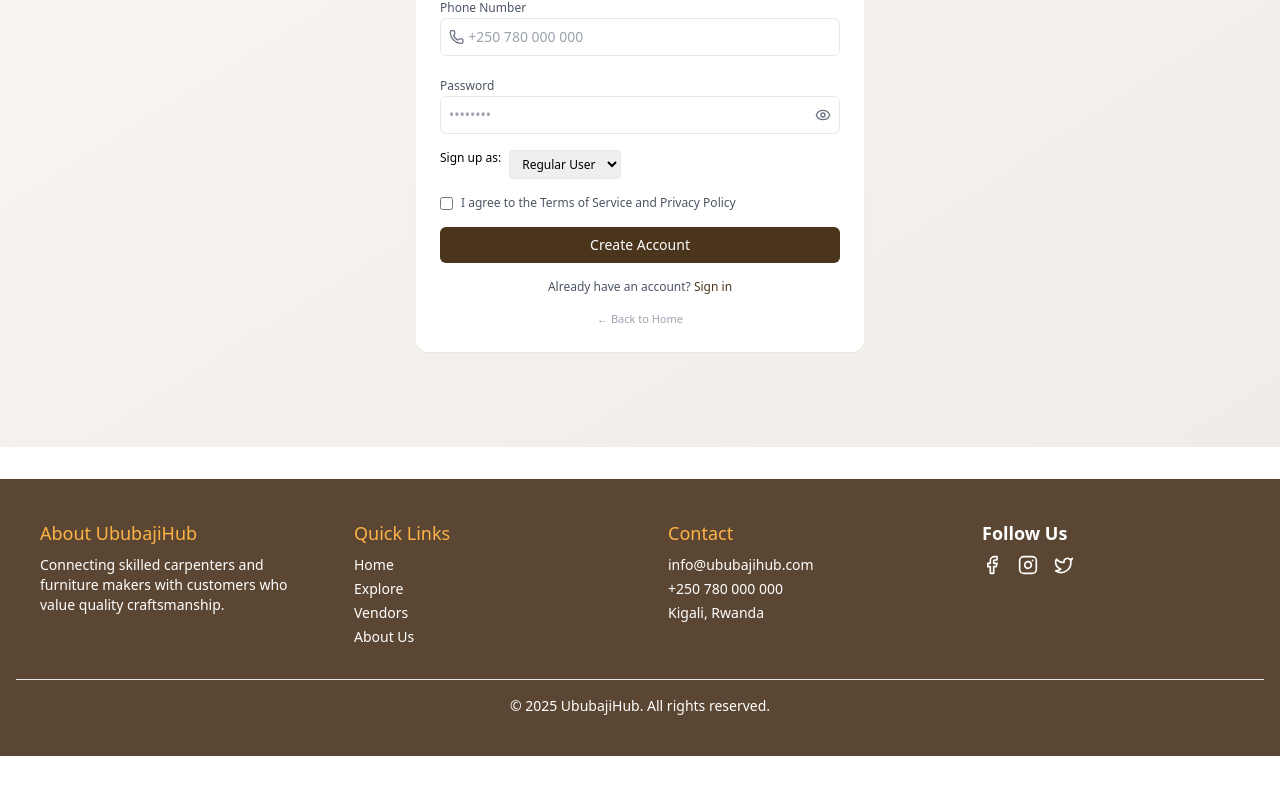
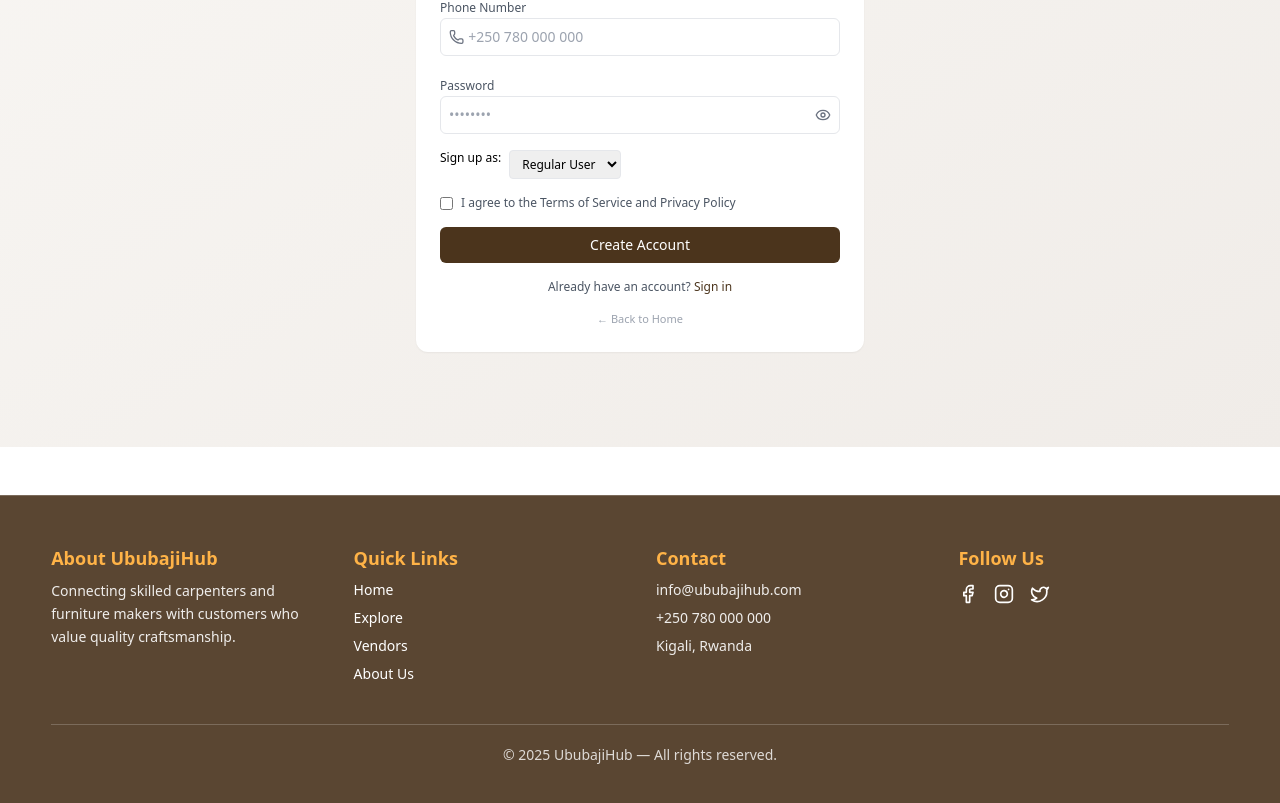
Before and after one commit to Mbonimana/umubaji-hub-fe, a React (Vite) app: page /signup in a window 1280 px wide. Shown: the part 417-1220 px from the top of the page. Before the commit the page ends 1173 px from the top, so only its background shows below. Built offline with nearby package versions, Linux system fonts and the light colour scheme; what notiflix would draw is missing.

Commit message:
Fix Signup UI & integrate with backend

```diff
--- a/src/components/Footer/footer.tsx
+++ b/src/components/Footer/footer.tsx
@@ -3,51 +3,57 @@
 
 function Footer() {
   return (
-    <footer className="bg-primary text-white py-10 px-4 mt-8">
-      <div className="max-w-7xl mx-auto grid grid-cols-1 sm:grid-cols-2 md:grid-cols-4 gap-8 ml-6">
+    <footer className="bg-primary text-white mt-12 border-t border-white/20">
+      <div className="max-w-7xl mx-auto px-[4%] py-12">
+
+        <div className="grid grid-cols-1 sm:grid-cols-2 md:grid-cols-4 gap-8 text-[15px]">
+
+          {/* About */}
           <div>
-          <h3 className=" text-lg mb-2 text-secondary ">About UbubajiHub</h3>
-          <p className="text-sm">
+            <h3 className="font-semibold text-lg mb-2 text-secondary">About UbubajiHub</h3>
+            <p className="text-white/90 leading-relaxed text-sm">
               Connecting skilled carpenters and furniture makers with customers who value quality craftsmanship.
             </p>
           </div>
 
-
+          {/* Quick Links */}
           <div>
-          <h3 className="font-medium text-lg mb-2 text-secondary">Quick Links</h3>
-          <ul className="space-y-1 text-sm">
-            <li><Link to="/" className="hover:text-gray-300">Home</Link></li>
-            <li><Link to="/" className="hover:text-gray-300">Explore</Link></li>
-            <li><Link to="/" className="hover:text-gray-300">Vendors</Link></li>
-            <li><Link to="/" className="hover:text-gray-300">About Us</Link></li>
+            <h3 className="font-semibold text-lg mb-2 text-secondary">Quick Links</h3>
+            <ul className="space-y-2 text-sm">
+              <li><Link to="/" className="hover:text-secondary transition">Home</Link></li>
+              <li><Link to="/explore" className="hover:text-secondary transition">Explore</Link></li>
+              <li><Link to="/allvendors" className="hover:text-secondary transition">Vendors</Link></li>
+              <li><Link to="/about-us" className="hover:text-secondary transition">About Us</Link></li>
             </ul>
           </div>
 
-
+          {/* Contact */}
           <div>
-          <h3 className="font- text-lg mb-2 text-secondary">Contact</h3>
-          <ul className="space-y-1 text-sm">
+            <h3 className="font-semibold text-lg mb-2 text-secondary">Contact</h3>
+            <ul className="space-y-2 text-sm text-white/90">
               <li>info@ububajihub.com</li>
               <li>+250 780 000 000</li>
               <li>Kigali, Rwanda</li>
             </ul>
           </div>
 
-
+          {/* Social */}
           <div>
-          <h3 className="font-bold text-lg mb-2">Follow Us</h3>
+            <h3 className="font-semibold text-lg mb-3 text-secondary">Follow Us</h3>
             <div className="flex space-x-4">
-            <a href="#" className="hover:text-gray-300"><Facebook size={20} /></a>
-            <a href="#" className="hover:text-gray-300"><Instagram size={20} /></a>
-            <a href="#" className="hover:text-gray-300"><Twitter size={20} /></a>
+              <a href="#" className="hover:text-secondary transition"><Facebook size={20} /></a>
+              <a href="#" className="hover:text-secondary transition"><Instagram size={20} /></a>
+              <a href="#" className="hover:text-secondary transition"><Twitter size={20} /></a>
             </div>
           </div>
 
         </div>
 
+        {/* Bottom Section */}
+        <div className="border-t border-white/20 mt-10 pt-5 text-center text-white/80 text-sm">
+          © 2025 UbubajiHub — All rights reserved.
+        </div>
 
-      <div className="text-center text-sm mt-8 border-t border-slate-gray-300 pt-4">
-        © 2025 UbubajiHub. All rights reserved.
       </div>
     </footer>
   );
--- a/src/components/auth/signup.tsx
+++ b/src/components/auth/signup.tsx
@@ -28,6 +28,8 @@
   const [location, setLocation] = useState("");
   const [rdbCertificate, setRdbCertificate] = useState<File | null>(null);
   const [nationalIdFile, setNationalIdFile] = useState<File | null>(null);
+  const [companyLogo, setCompanyLogo] = useState<File | null>(null);
+  const [companyCoverImage, setCompanyCoverImage] = useState<File | null>(null);
 
   // Role (for vendor-specific UI)
   const [userRole, setUserRole] = useState<"user" | "vendor">("user");
@@ -43,7 +45,7 @@
 
     if (
       userRole === "vendor" &&
-      (!companyName || !location || !rdbCertificate || !nationalIdFile)
+      (!companyName || !location || !rdbCertificate || !nationalIdFile || !companyLogo || !companyCoverImage)
     ) {
       return Notiflix.Notify.failure("Please fill all vendor-required fields including uploads.");
     }
@@ -61,9 +63,11 @@
 
 if (userRole === "vendor") {
   formData.append("company_name", companyName);
-        formData.append("location", location);
+  formData.append("company_location", location);
   formData.append("rdb_certificate", rdbCertificate as Blob);
   formData.append("national_id_file", nationalIdFile as Blob);
+  formData.append("company_logo", companyLogo as Blob);
+  formData.append("company_cover_photo", companyCoverImage as Blob);
 }
 
       const res = await axios.post(`${baseUrl}/users/register`, formData, {
@@ -242,6 +246,32 @@
                 required
               />
             </div>
+             <div>
+              <label className="text-xs text-gray-600">Upload Company Logo (Image)</label>
+              <input
+                type="file"
+                accept=".pdf,image/*"
+                onChange={(e) => {
+                  const file = e.target.files?.[0];
+                  if (file) setCompanyLogo(file);
+                }}
+                className="w-full border rounded-md px-2 py-2 text-sm file:mr-2"
+                required
+              />
+            </div>
+             <div>
+              <label className="text-xs text-gray-600">Upload Company Cover image (Image)</label>
+              <input
+                type="file"
+                accept=".pdf,image/*"
+                onChange={(e) => {
+                  const file = e.target.files?.[0];
+                  if (file) setCompanyCoverImage(file);
+                }}
+                className="w-full border rounded-md px-2 py-2 text-sm file:mr-2"
+                required
+              />
+            </div>
           </>
         )}
 
--- a/src/pages/home.tsx
+++ b/src/pages/home.tsx
@@ -99,7 +99,7 @@
     return (
        <div className="font-sans bg-[#F5F5F5] overflow-x-hidden">
 
-            {/* 🌇 Hero Section */}
+  {/*  Hero Section */}
   <section className="relative h-[600px] text-white">
     <Slider {...sliderSettings}>
       {heroImages.map((item, idx) => (
@@ -109,7 +109,7 @@
             style={{ backgroundImage: `url(${item.url})` }}
           >
             <div className="h-full w-full bg-black/30 flex items-center justify-center">
-                                    <div className="max-w-5xl mx-auto text-center px-4">
+              <div className="max-w-7xl mx-auto px-[4%] text-center">
                 <h2 className="text-3xl md:text-5xl font-bold text-white drop-shadow-lg animate-fade-in">
                   {item.text}
                 </h2>
@@ -124,9 +124,9 @@
     </Slider>
   </section>
 
-            {/* ✨ Promotional Section */}
+  {/*  Promotional Section */}
   <section className="bg-[#FFF3EC] py-16">
-                <div className="max-w-7xl mx-auto px-4 flex flex-col lg:flex-row items-center gap-10">
+    <div className="max-w-7xl mx-auto px-[4%] flex flex-col lg:flex-row items-center gap-10">
       <div className="w-full lg:w-1/2">
         <img
           src="https://i.ytimg.com/vi/h2rUYMbW3_I/hq720.jpg"
@@ -143,7 +143,7 @@
           Elevate Your Living with Exceptional Craftsmanship
         </h2>
         <p className="text-gray-700 text-base leading-relaxed mb-6">
-                            From personalized dining tables to custom office shelving, our experts design with intention, precision, and heart. Discover quality that lasts and style that impresses — all handcrafted by dedicated local carpenters and makers.
+          From personalized dining tables to custom office shelving, our experts design with intention, precision, and heart.
         </p>
         <button className="bg-[#4B341C] text-white px-6 py-3 rounded-md hover:bg-[#5C4025] transition duration-300 font-medium shadow">
           Discover More
@@ -152,60 +152,60 @@
     </div>
   </section>
 
-            {/* 📦 Trending Products */}
+   {/*  Trending Products */}
    <section className="py-16 bg-[#F5F5F5]">
-                <div className="max-w-7xl mx-auto px-4">
+    <div className="max-w-7xl mx-auto px-[4%]">
       <h2 className="text-xl font-semibold mb-6 text-[#4B341C]">
         Trending Products
       </h2>
 
     <div className="grid grid-cols-1 sm:grid-cols-2 md:grid-cols-3 lg:grid-cols-4 gap-8">
     {displayedProducts.map((product, idx) => (
-                            <div key={idx} className="w-full bg-white rounded-lg shadow hover:shadow-lg transition duration-300">
+    <div
+      key={idx}
+      className="flex flex-col bg-white rounded-lg shadow hover:shadow-lg transition duration-300 overflow-hidden"
+    >
       {/* Image */}
-                                <div className="overflow-hidden rounded-t-lg">
+      <div className="overflow-hidden rounded-t-lg h-48">
         <img
           src={product.img}
           alt={product.name}
-                                        className="w-full h-48 object-cover hover:scale-105 transition-transform duration-500"
+          className="w-full h-full object-cover hover:scale-105 transition-transform duration-500"
         />
       </div>
 
       {/* Info */}
-                                <div className="p-4">
-                                    <h4 className="font-medium text-lg text-[#4B341C]">{product.name}</h4>
-                                    <p className="text-sm text-gray-600">{product.material}</p>
+      <div className="p-4 flex flex-col gap-2">
+        <h4 className="font-medium text-lg text-[#4B341C] truncate">{product.name}</h4>
+        <p className="text-sm text-gray-600 truncate">{product.material}</p>
         <p className="text-green-600 text-base font-semibold mt-1">
           RWF {product.price}
         </p>
 
         {/* Buttons */}
-                                    <div className="flex flex-wrap gap-2 mt-3">
-                                        <button className="flex items-center gap-1 bg-yellow-500 hover:bg-yellow-600 text-white text-xs px-3 py-1 rounded-md transition">
-                                            <EyeIcon className="w-4 h-4" />
-                                            View
+        <div className="flex justify-between gap-2 mt-3 flex-nowrap">
+          <button className="flex-1 flex items-center justify-center gap-1 bg-yellow-500 hover:bg-yellow-600 text-white text-sm px-2 py-1 rounded-md transition">
+            <EyeIcon className="w-4 h-4" /> View
           </button>
 
           <button
-                                            className="flex items-center gap-1 bg-[#4B341C] hover:bg-[#3b2a15] text-white text-xs px-3 py-1 rounded-md transition"
+            className="flex-1 flex items-center justify-center gap-1 bg-[#4B341C] hover:bg-[#3b2a15] text-white text-sm px-2 py-1 rounded-md transition"
             onClick={() =>
               addToCart({
                 id: `${product.name}-${idx}`,
                 name: product.name,
-                                                    price: parseInt(product.price.replace(/,/g, '')),
-                                                    vendor: 'Default Vendor',
-                                                    img: product.img ?? '',
+                price: parseInt(product.price.replace(/,/g, "")),
+                vendor: "Default Vendor",
+                img: product.img ?? "",
                 quantity: 1,
               })
             }
           >
-                                            <ShoppingCartIcon className="w-4 h-4" />
-                                            Add
+            <ShoppingCartIcon className="w-4 h-4" /> Add
           </button>
 
-                                        <button className="flex items-center gap-1 px-3 py-1 rounded-md border border-gray-300 text-gray-700 hover:bg-gray-100 text-xs transition">
-                                            <HeartIcon className="w-4 h-4" />
-                                            Wishlist
+          <button className="flex-1 flex items-center justify-center gap-1 px-2 py-1 rounded-md border border-gray-300 text-gray-700 hover:bg-gray-100 text-sm transition">
+            <HeartIcon className="w-4 h-4" /> Wishlist
           </button>
         </div>
       </div>
@@ -213,7 +213,8 @@
   ))}
 </div>
 
-                    {/* View More Button */}
+
+
       {!showAll && products.length > 8 && (
         <div className="mt-10 text-center">
           <button
@@ -227,14 +228,14 @@
     </div>
   </section>
 
-            {/* 🚀 CTA */}
-            <section className="bg-[#F5F5F5] text-center py-16 px-4">
-                <div className="max-w-4xl mx-auto space-y-6">
-                    <h2 className="text-3xl sm:text-4xl font-bold text-[#4B341C] leading-snug">
+  {/*  CTA */}
+  <section className="bg-[#F5F5F5] text-center py-16">
+    <div className="max-w-7xl mx-auto px-[4%] space-y-6">
+      <h2 className="text-3xl sm:text-4xl font-bold text-[#4B341C]">
         Are You a Talented Carpenter or Furniture Maker?
       </h2>
-                    <p className="text-lg sm:text-xl text-[#4B341C] font-medium">
-                        Join <span className="font-bold">UmubajiHub</span> and grow your business by connecting with customers who value high-quality craftsmanship and want to buy directly from skilled local artisans.
+      <p className="text-lg sm:text-xl text-[#4B341C] font-medium max-w-2xl mx-auto">
+        Join <span className="font-bold">UmubajiHub</span> and grow your business.
       </p>
       <Link to="/Signup">
         <button className="inline-block bg-[#4B341C] text-[#F5F5F5] text-base sm:text-lg font-semibold px-6 py-3 rounded-md shadow hover:bg-[#3b2a15] transition duration-300">
@@ -243,7 +244,9 @@
       </Link>
     </div>
   </section>
+
 </div>
+
     );
 };
 
```
Lines whose indentation alone changed are shown as unchanged.
